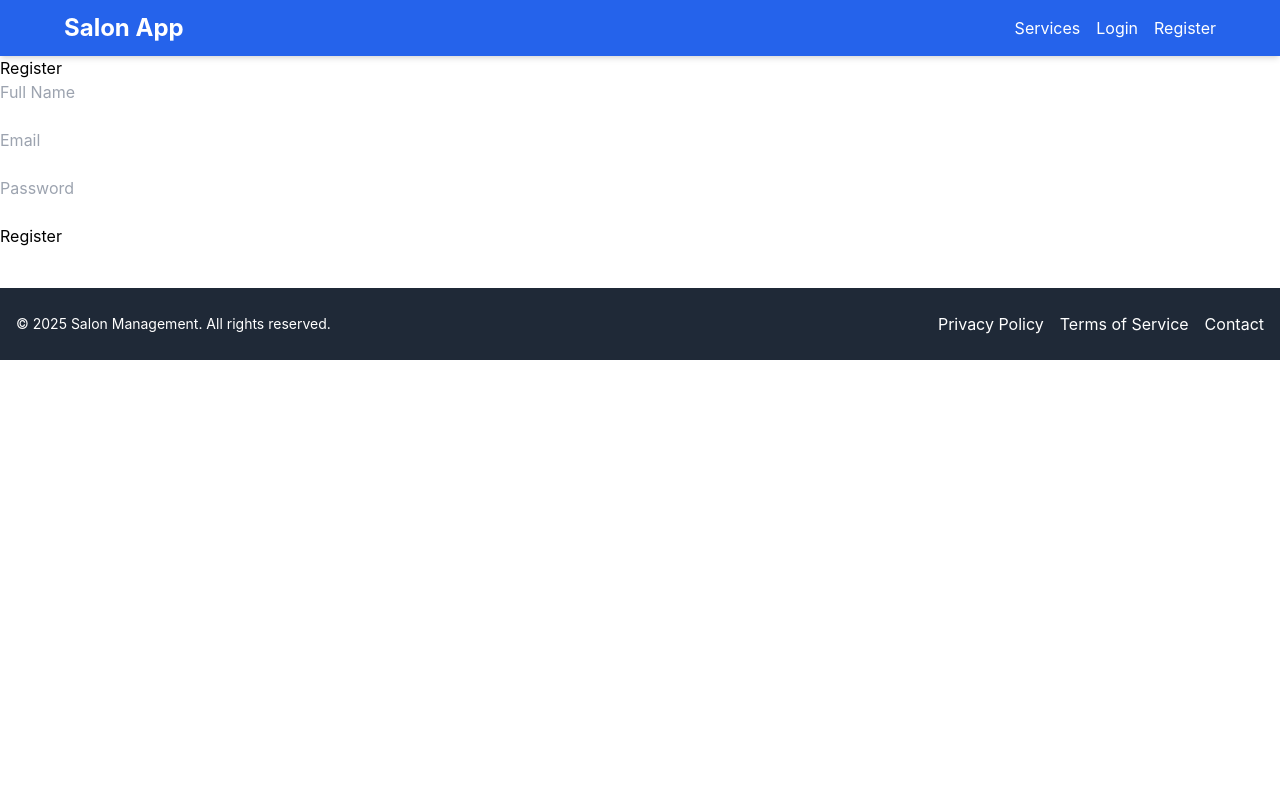
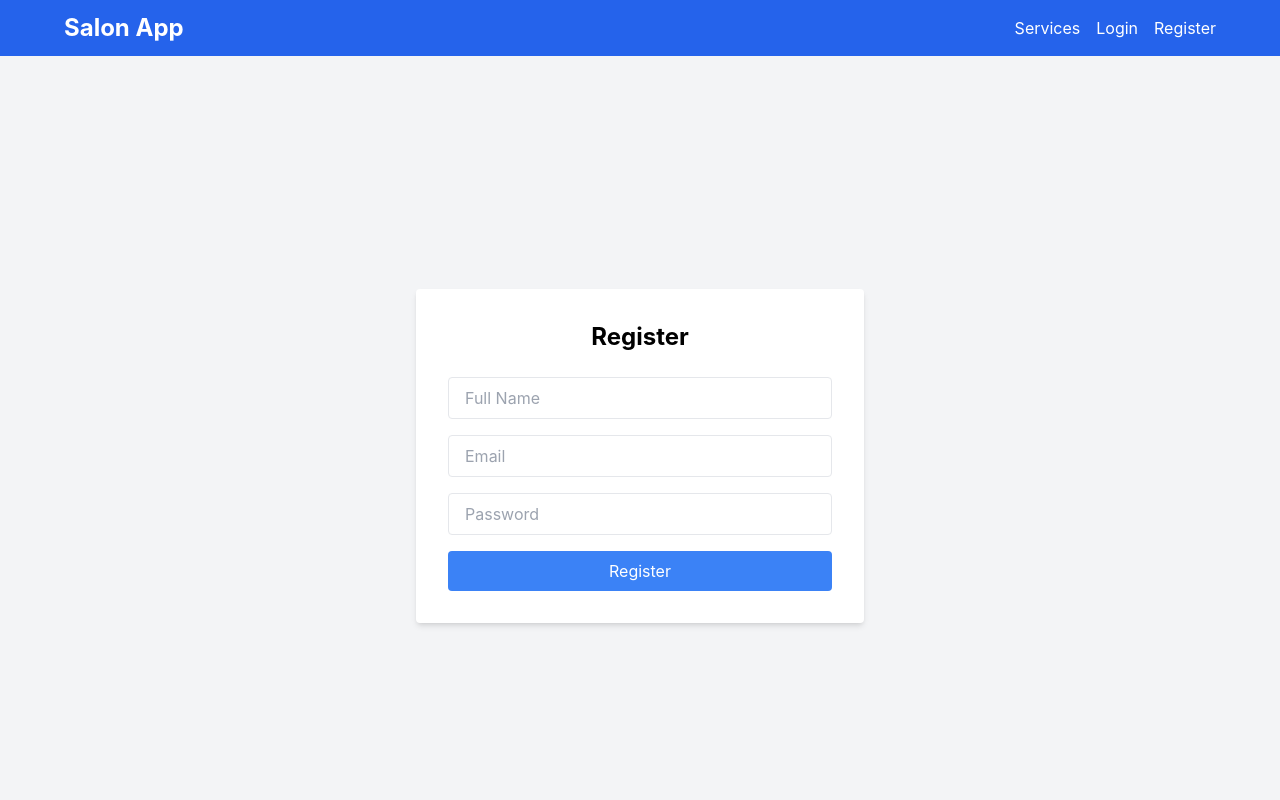
Before and after one commit to KanchanaWishajith/Saloon-Management-System, a React (Create React App) app in the folder client/: page /register in a window 1280 px wide. Shown: the top 800 px of the page. Built offline with nearby package versions, Linux system fonts and the light colour scheme.

Commit message:
Add Tailwind to register page

```diff
--- a/client/src/pages/Register.js
+++ b/client/src/pages/Register.js
@@ -23,33 +23,50 @@ const Register = () => {
   };
 
   return (
-    <div>
-      <h2>Register</h2>
-      <form onSubmit={handleRegister}>
+    <div className="min-h-screen flex items-center justify-center bg-gray-100 px-4">
+      <div className="bg-white p-8 rounded shadow-md w-full max-w-md">
+        <h2 className="text-2xl font-bold mb-6 text-center">Register</h2>
+
+        <form onSubmit={handleRegister} className="space-y-4">
           <input
             type="text"
             placeholder="Full Name"
             value={name}
             onChange={(e) => setName(e.target.value)}
             required
-        /><br /><br />
+            className="w-full px-4 py-2 border rounded focus:outline-none focus:ring-2 focus:ring-blue-400"
+          />
+
           <input
             type="email"
             placeholder="Email"
             value={email}
             onChange={(e) => setEmail(e.target.value)}
             required
-        /><br /><br />
+            className="w-full px-4 py-2 border rounded focus:outline-none focus:ring-2 focus:ring-blue-400"
+          />
+
           <input
             type="password"
             placeholder="Password"
             value={password}
             onChange={(e) => setPassword(e.target.value)}
             required
-        /><br /><br />
-        <button type="submit">Register</button>
+            className="w-full px-4 py-2 border rounded focus:outline-none focus:ring-2 focus:ring-blue-400"
+          />
+
+          <button
+            type="submit"
+            className="w-full bg-blue-500 hover:bg-blue-600 text-white py-2 rounded"
+          >
+            Register
+          </button>
         </form>
-      <p>{message}</p>
+
+        {message && (
+          <p className="mt-4 text-center text-sm text-red-600">{message}</p>
+        )}
+      </div>
     </div>
   );
 };
```
Lines whose indentation alone changed are shown as unchanged.
